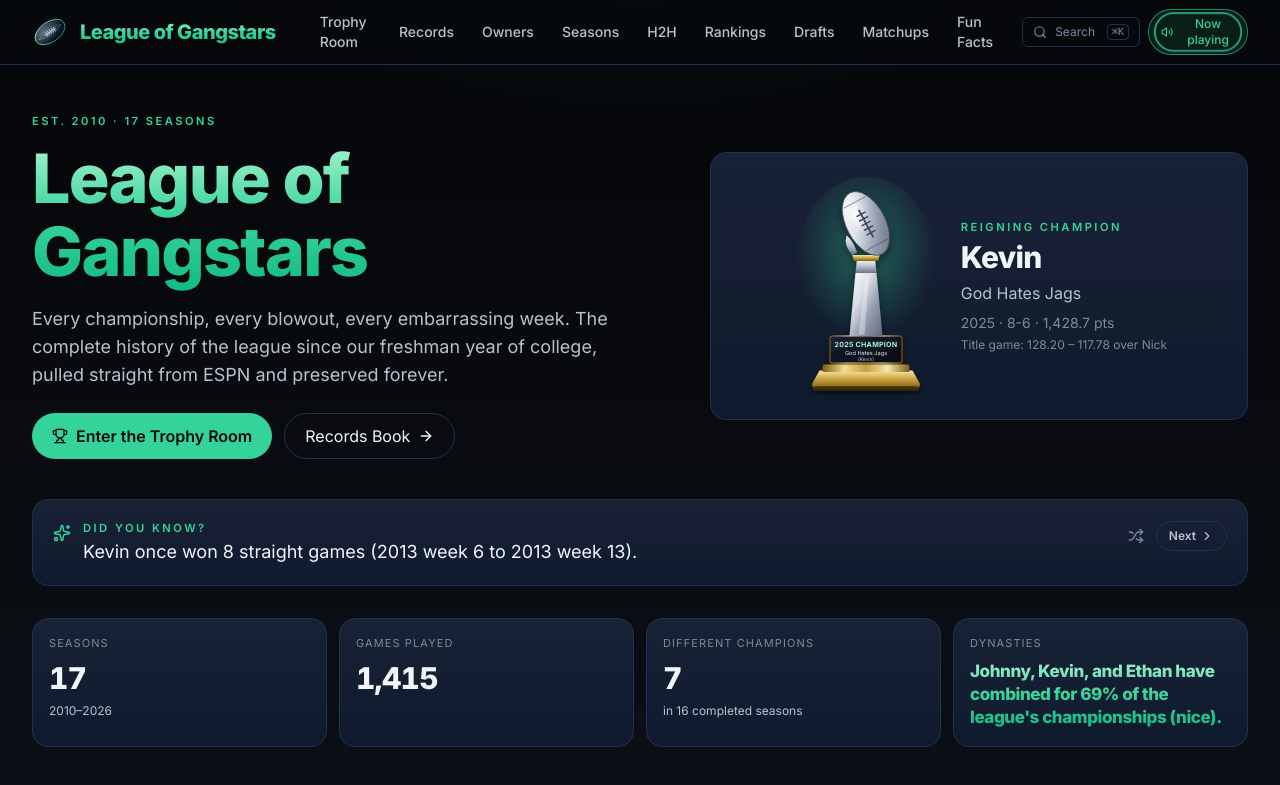
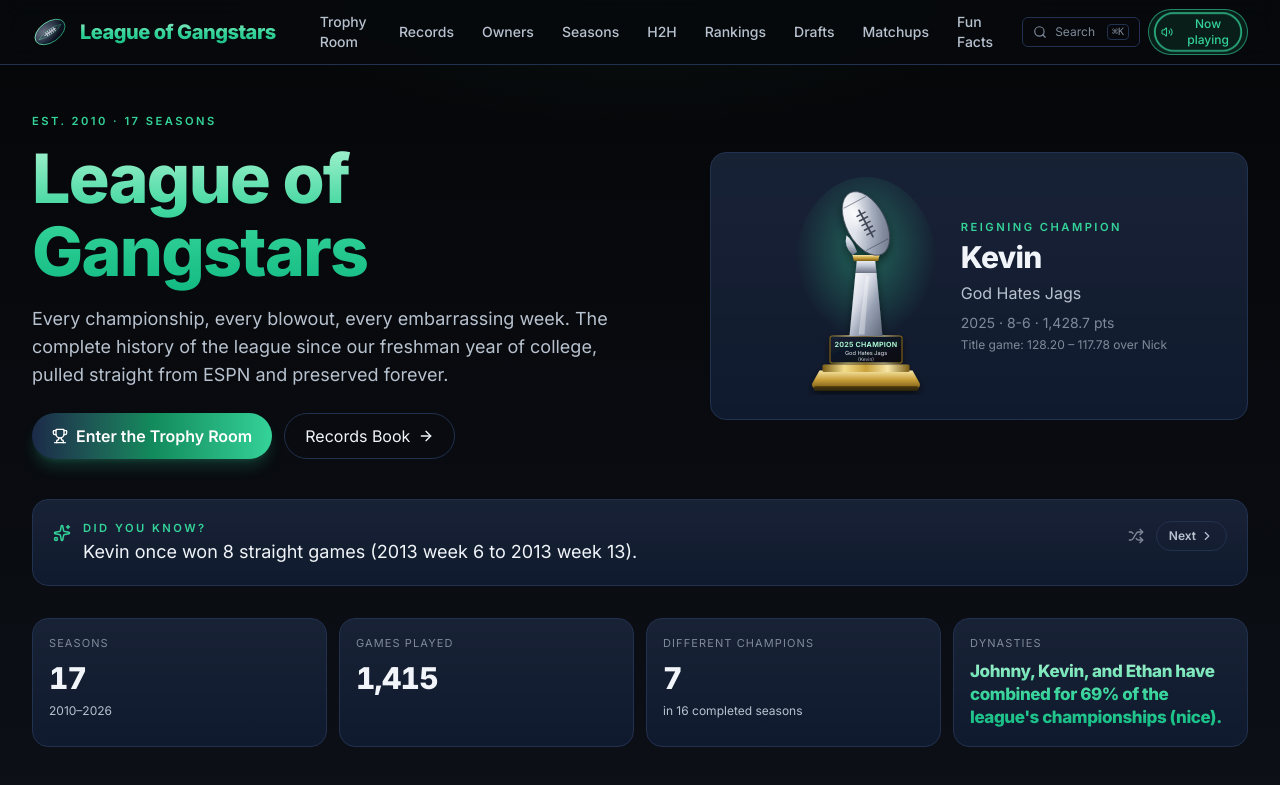
Before and after one commit to jjmeier51/fantasyfootball, a Next.js app: page / in a window 1280 px wide. Shown: the top 785 px of the page. Built offline with nearby package versions, Linux system fonts and the light colour scheme.

Commit message:
Navy-to-green gradient on the trophy room button
Co-Authored-By: Claude Fable 5.1 <noreply@anthropic.com>
Claude-Session: https://claude.ai/code/session_01TwTD6vuz5zLQqv63FnkNdw

```diff
--- a/app/page.tsx
+++ b/app/page.tsx
@@ -54,7 +54,7 @@ export default function HomePage() {
             Every championship, every blowout, every embarrassing week. The complete history of the league since our freshman year of college, pulled straight from ESPN and preserved forever.
           </p>
           <div className="mt-6 flex flex-wrap gap-3">
-            <Link href="/trophy-room" className="inline-flex items-center gap-2 rounded-full bg-gold text-bg font-semibold px-5 py-2.5 hover:bg-gold-2 transition-colors">
+            <Link href="/trophy-room" className="inline-flex items-center gap-2 rounded-full bg-linear-to-r from-[#1b2a48] via-[#128a5c] to-[#34d399] text-white font-semibold px-5 py-2.5 shadow-lg shadow-good/20 hover:brightness-110 transition">
               <TrophyIcon size={16} /> Enter the Trophy Room
             </Link>
             <Link href="/records" className="inline-flex items-center gap-2 rounded-full border border-border px-5 py-2.5 hover:border-gold/60 transition-colors">
```
